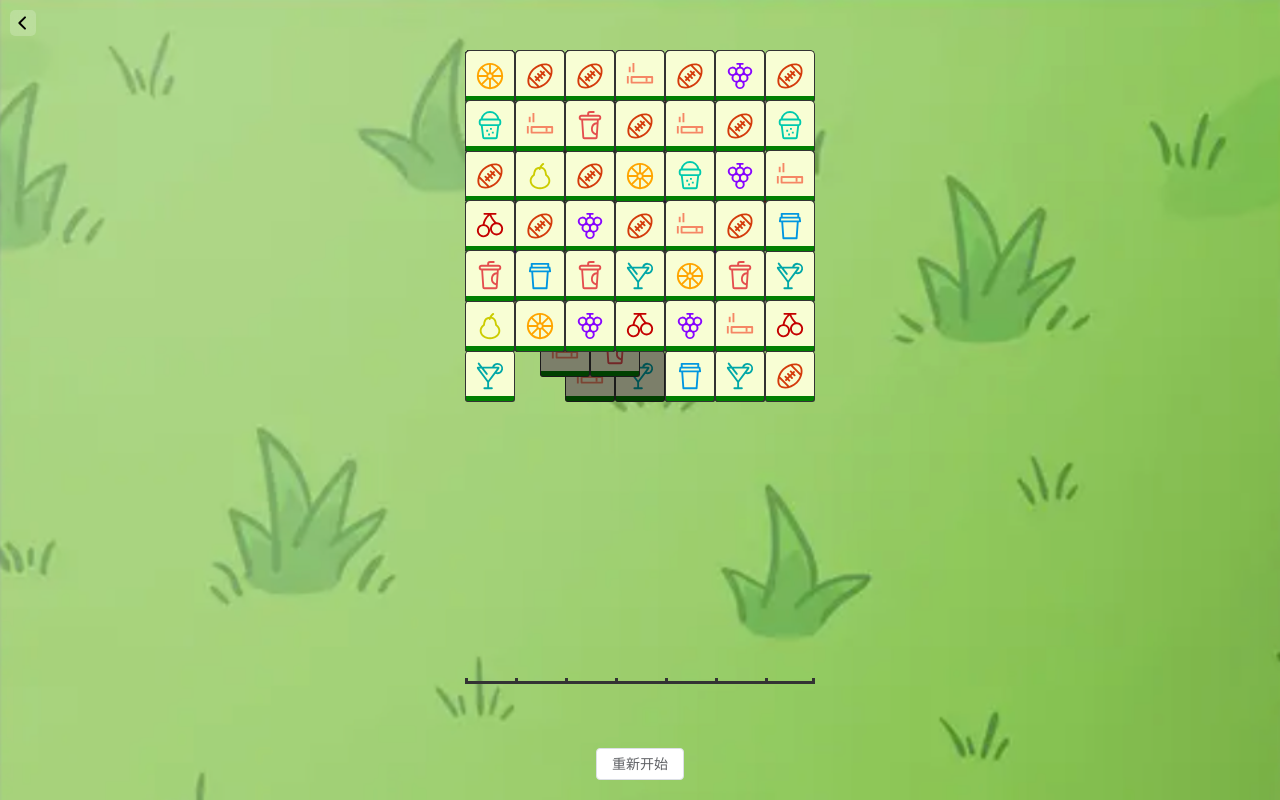
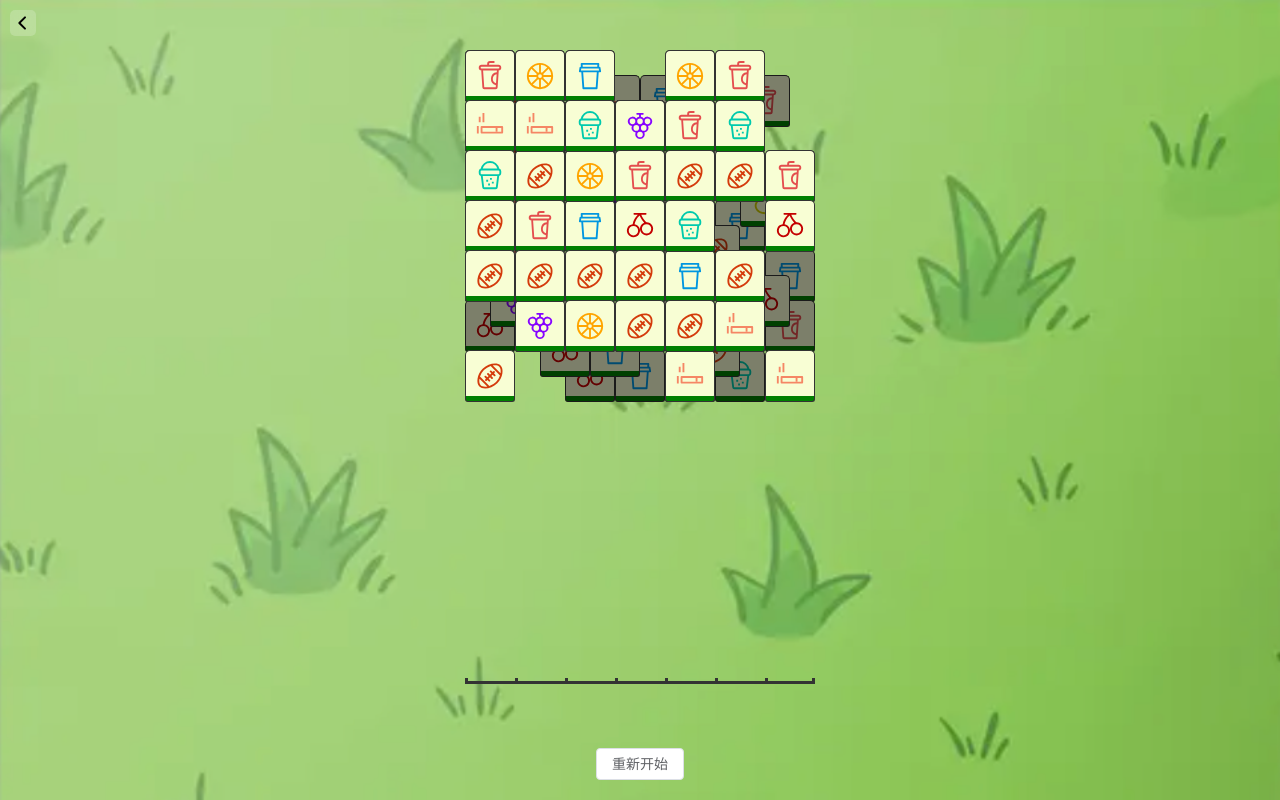
Before and after one commit to striveB/j-projects, a Vue app: page /#/projects/yang in a window 1280 px wide. Built offline with nearby package versions, Linux system fonts and the light colour scheme.

Commit message:
降低难度

```diff
--- a/src/pages/yang/Yang.vue
+++ b/src/pages/yang/Yang.vue
@@ -15,7 +15,7 @@ const icons = [
   "IceTea",
   "Orange",
   "Cherry",
-  "ColdDrink",
+  // "ColdDrink",
   "Coffee",
   "Pear",
   "Grape",
@@ -49,7 +49,7 @@ function init() {
   let cha = 0; //落差
   items.length = 0;
   cons.length = 0;
-  for (let i = 1; i < 280; i++) {
+  for (let i = 1; i < 172; i++) {
     let lColNum = colNum - cha;
     let lRowNum = rowNum - cha;
     let row = Math.floor(rowI / lColNum);
```
